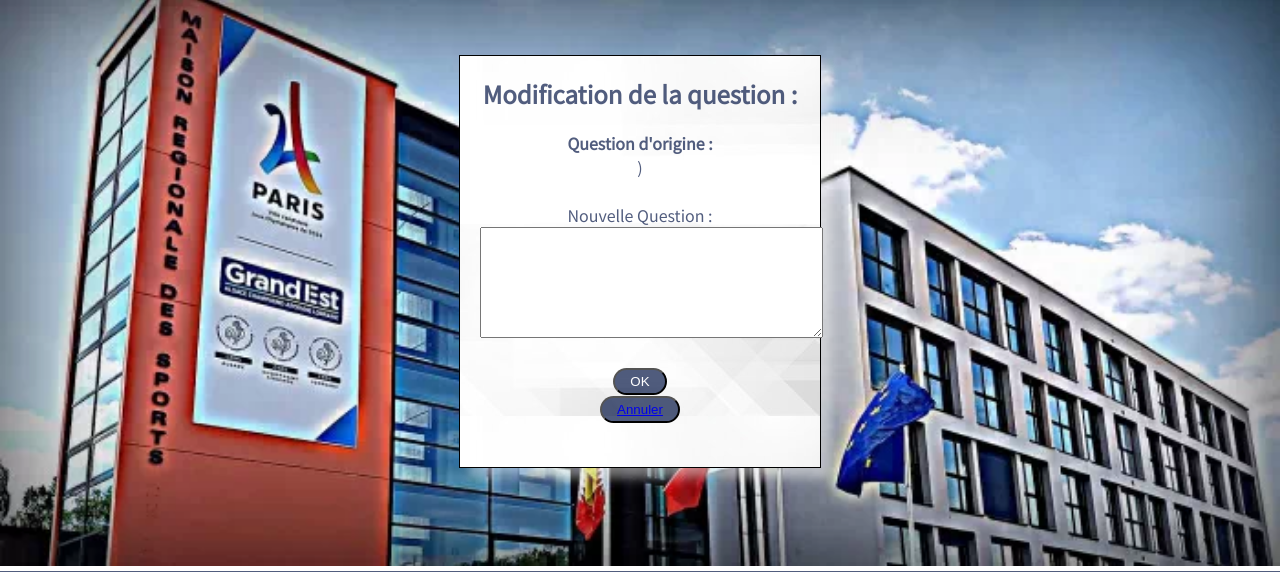
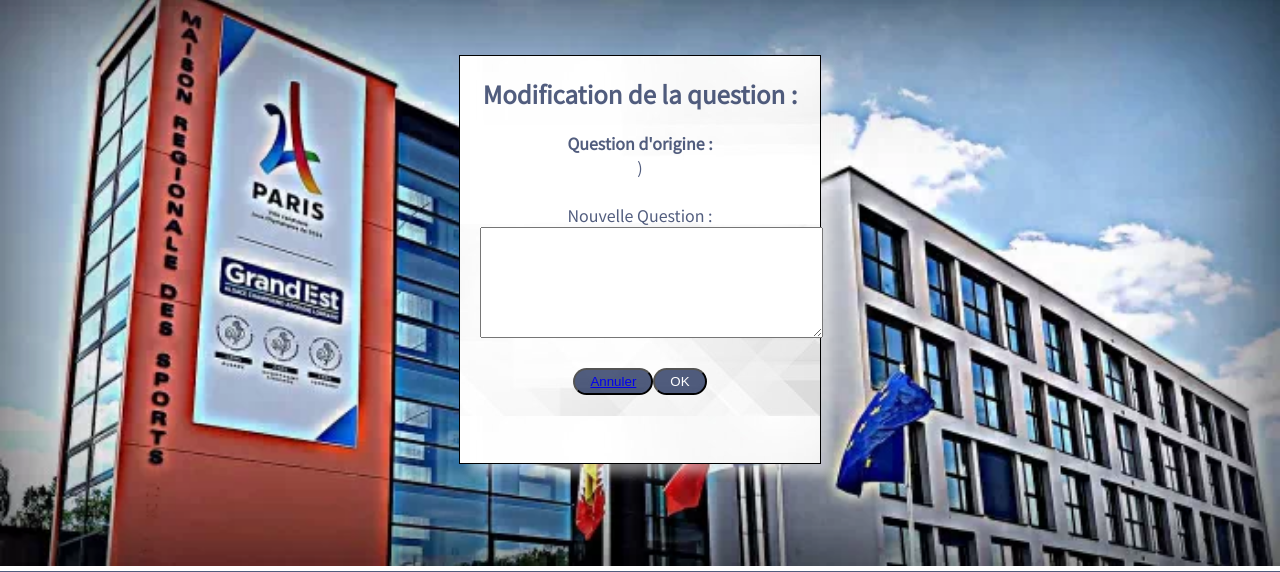
Before and after one commit to LBouzac/SioSlamGroupe2, a PHP site: page /modif.php in a window 1280 px wide. Shown: the part 185-757 px from the top of the page. Run offline with PHP 8.4, Linux system fonts and the light colour scheme; data that the repository does not hold is empty.

Commit message:
esthétique

```diff
--- a/SiteFAQ/modif.php
+++ b/SiteFAQ/modif.php
@@ -73,9 +73,12 @@
             //echo "<input type='text' name='ModifQuestionLibelle' />";
             echo "<textarea name='ModifQuestionLibelle' id='add' cols='40' rows='7' required></textarea>";
             echo "<br><br>";
+            echo "<div class='alignementbouton'>";
+            echo "<button class='boutonacces'><a href ='list.php'>Annuler</a></button>";
             echo "<input class='boutonacces' type='submit' name='send' value='OK'>";
+            echo "</div>";
             echo "</form>";
-            echo "<button class='boutonacces'><a href ='list.php'>Annuler</a></button>";
+
             echo "<br><br>";
 
             if(isset($_POST['ModifQuestionLibelle']))
```
